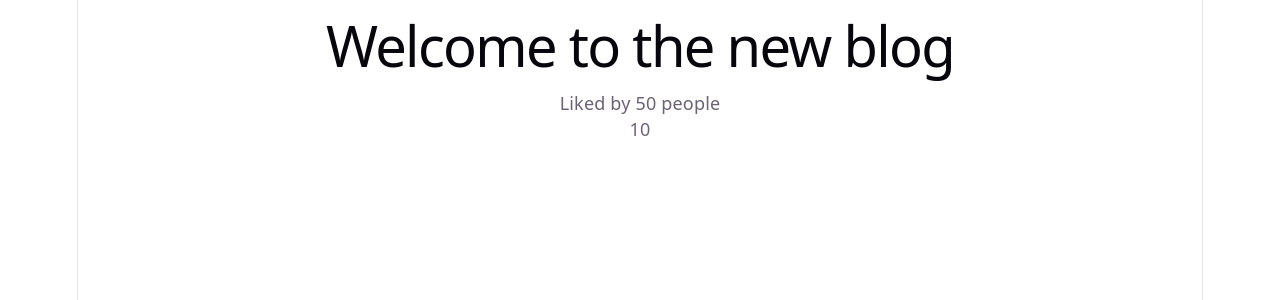
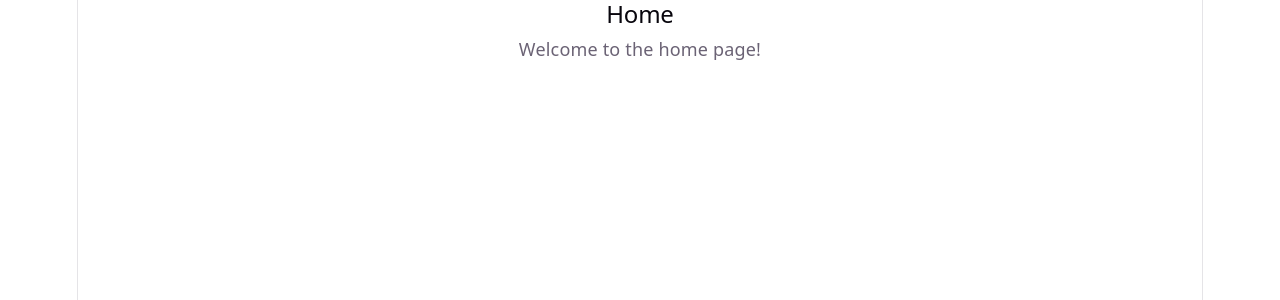
Before and after one commit to anushkash3110/First-React-Project, a React (Vite) app in the folder react-app/: page / in a window 1280 px wide. Shown: the top 300 px of the page. Built offline with nearby package versions, Linux system fonts and the light colour scheme.

Commit message:
Added Home

```diff
--- a/react-app/src/App.jsx
+++ b/react-app/src/App.jsx
@@ -1,4 +1,5 @@
-import './App.css'
+import './App.css';
+import Home from './Home';
 
 function App() {
   const title = 'Welcome to the new blog';
@@ -8,14 +9,12 @@ function App() {
   return (
     <div className="App">
       <div className="content">
-        <h1>{title}</h1>
-        <p>Liked by {likes} people</p>
+        <Home />
 
-        <p>{10}</p>
 
       </div>
     </div>
   )
 }
 
-export default App
+export default App;
--- /dev/null
+++ b/react-app/src/Home.jsx
@@ -0,0 +1,10 @@
+const Home = () => {
+    return (
+        <div className="home">
+            <h2>Home</h2>
+            <p>Welcome to the home page!</p>
+        </div>
+    );
+}
+
+export default Home;
```
